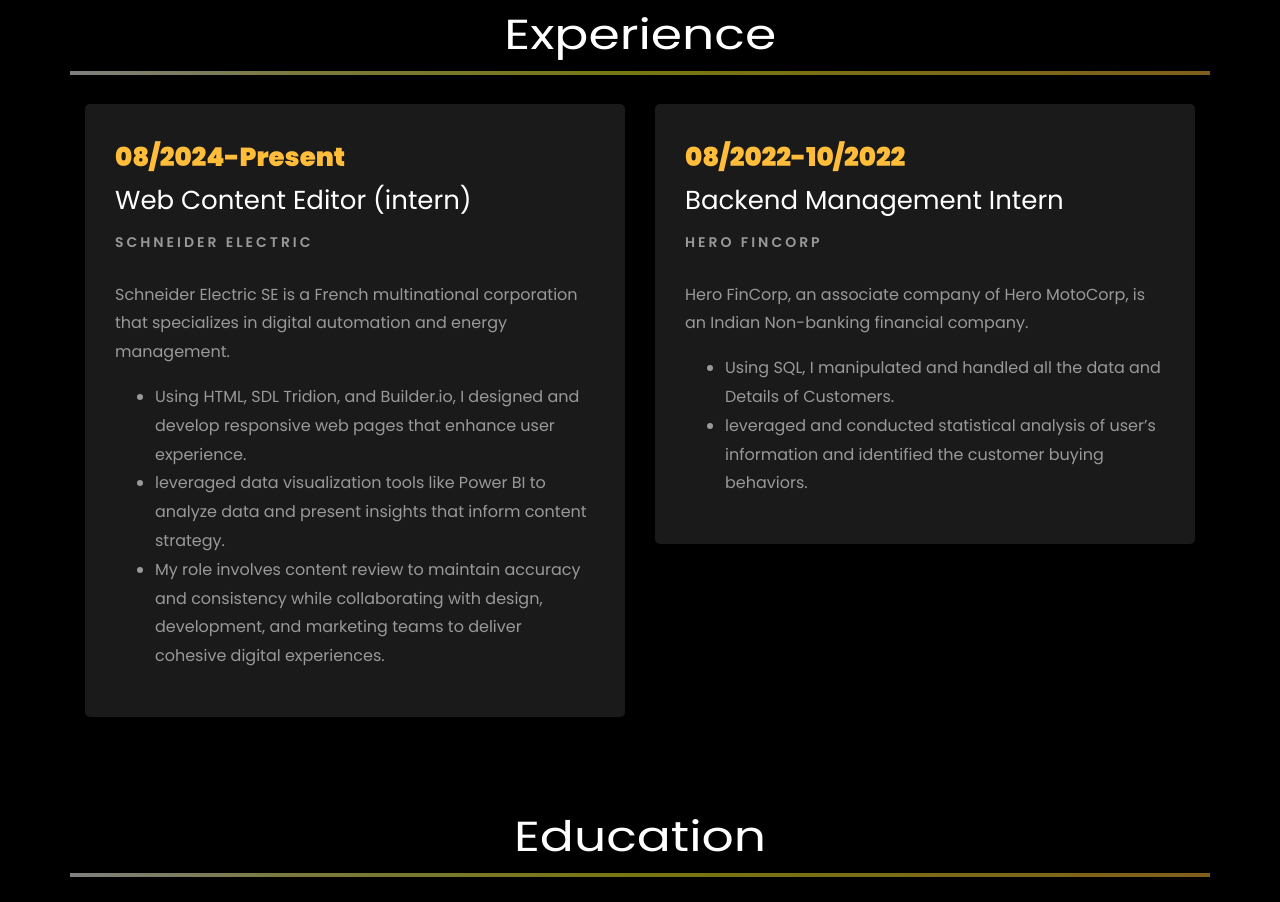
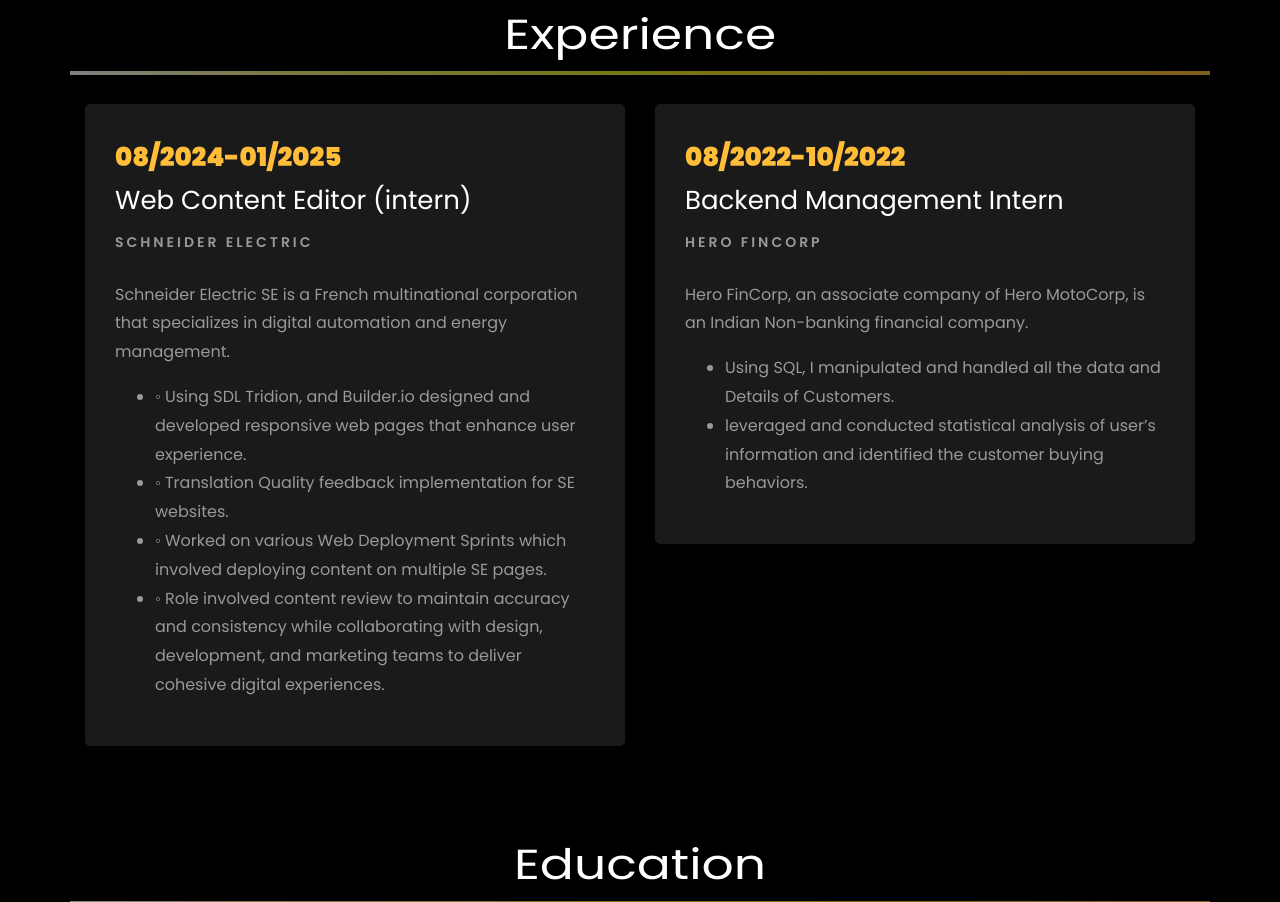
Before and after one commit to sukhimehtas/Portfolio, a plain HTML site: page index.html in a window 1280 px wide. Shown: the part 1695-2597 px from the top of the page. Drawn offline with Linux system fonts and the light colour scheme; files whose address does not match are found by name.

Commit message:
Update index.html

```diff
--- a/index.html
+++ b/index.html
@@ -335,14 +335,15 @@
 		<div class="row">
 				<div class="col-md-6">
 					<div class="resume-wrap ftco-animate">
-						<span class="date">08/2024-Present</span>
+						<span class="date">08/2024-01/2025</span>
 						<h2>Web Content Editor (intern)</h2>
 						<span class="position">Schneider Electric</span>
 						<p class="mt-4">Schneider Electric SE is a French multinational corporation that specializes in digital automation and energy management.
 							<ul>
-								<li>Using HTML, SDL Tridion, and Builder.io, I designed and develop responsive web pages that enhance user experience.</li>
-								<li>leveraged data visualization tools like Power BI to analyze data and present insights that inform content strategy.</li>
-								<li>My role involves content review to maintain accuracy and consistency while collaborating with design, development, and marketing teams to deliver cohesive digital experiences.</li>
+								<li>◦ Using SDL Tridion, and Builder.io designed and developed responsive web pages that enhance user experience. </li>
+								<li>◦ Translation Quality feedback implementation for SE websites.</li>
+								<li>◦ Worked on various Web Deployment Sprints which involved deploying content on multiple SE pages.</li>
+								<li>◦ Role involved content review to maintain accuracy and consistency while collaborating with design, development, and marketing teams to deliver cohesive digital experiences.</li>
 							</ul>
 						</p>
 					</div>
```
